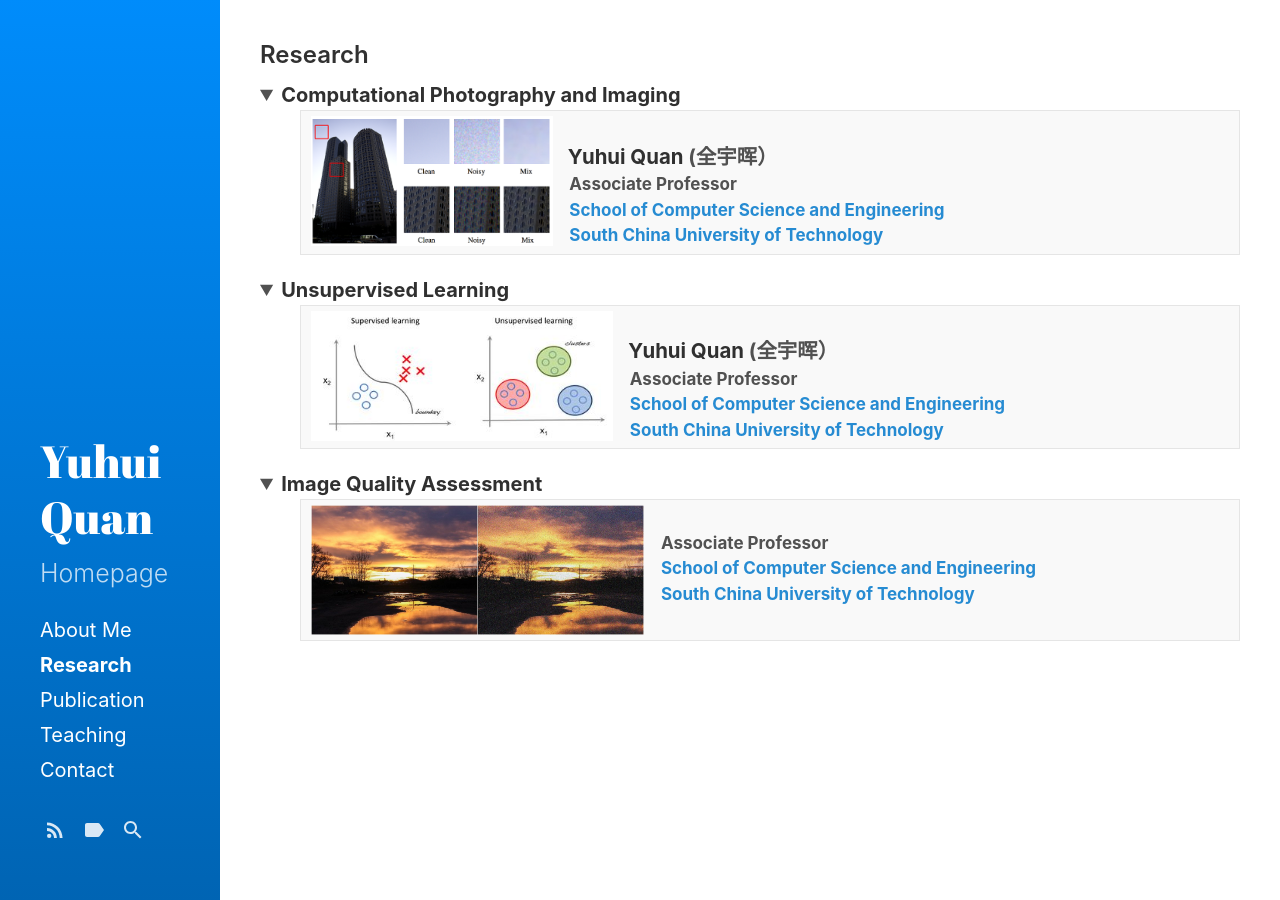
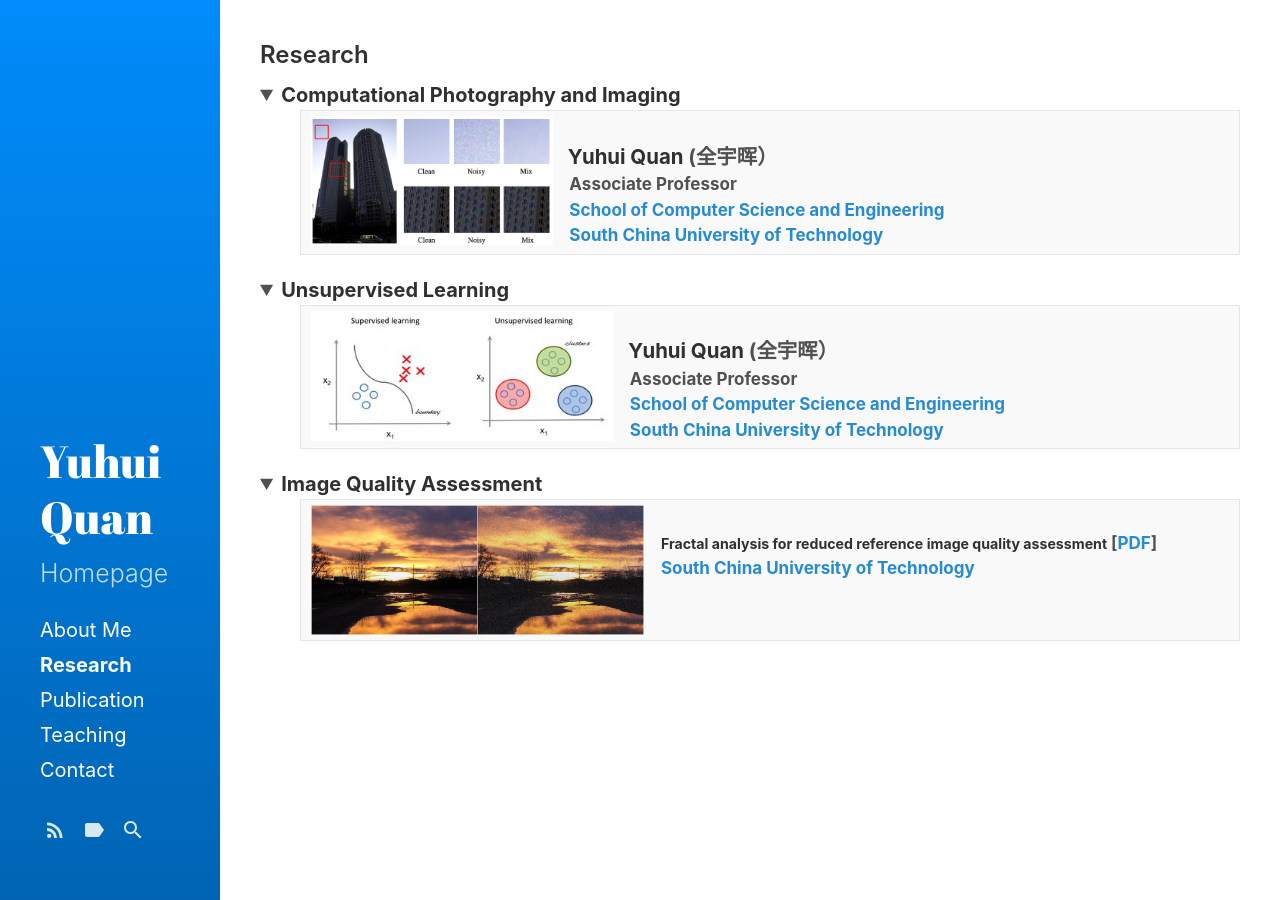
Before and after one commit to Dofboom/Dofboom.github.io, a Jekyll site: the page built from research.md, in a window 1280 px wide. Built offline with Jekyll 4.4.1, drawn with Linux system fonts in a browser that asks for light colours.

Commit message:
Update research.md

```diff
--- a/research.md
+++ b/research.md
@@ -57,7 +57,7 @@ sidebar_link: true
 <tr>
 <th>
 <img src="https://github.com/Dofboom/Dofboom.github.io/raw/master/images/collage.jpg" alt="" height="130" align="left" /><br />
-<span style="font-size: 100%;">&ensp; &nbsp;Associate Professor <a href="http://www2.scut.edu.cn/cs/"><br>&ensp;&nbsp;&nbsp;School of Computer Science and Engineering</a></span><br />
+<span style="font-size: 100%;">&ensp; &nbsp;<strong><small>Fractal analysis for reduced reference image quality assessment</small></strong>  [<a href="https://github.com/Dofboom/Dofboom.github.io/raw/master/papers/2015/Fractal%20Analysis%20for%20Reduced%20Reference%20Image%20Quality%20Assessment.pdf" download="github22">PDF</a>]</span><br />
 <span style="font-size: 100%;"> <a href="https://www.scut.edu.cn">&ensp;&nbsp; South China University of Technology</a><br />
 </span></th>
 </tr>
```
